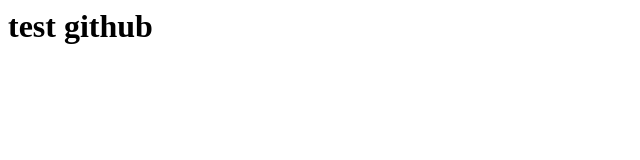
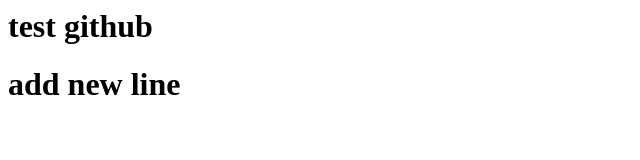
Before and after one commit to whendycp/devops-wcp, a plain HTML site: page index.html in a window 1280 px wide. Shown: the whole page, without its empty margins (0-640 px from the left). Drawn offline with Linux system fonts and the light colour scheme.

Commit message:
add new line

```diff
--- a/index.html
+++ b/index.html
@@ -1 +1,2 @@
 <h1> test github </h1>
+<h1> add new line </h1>
```
